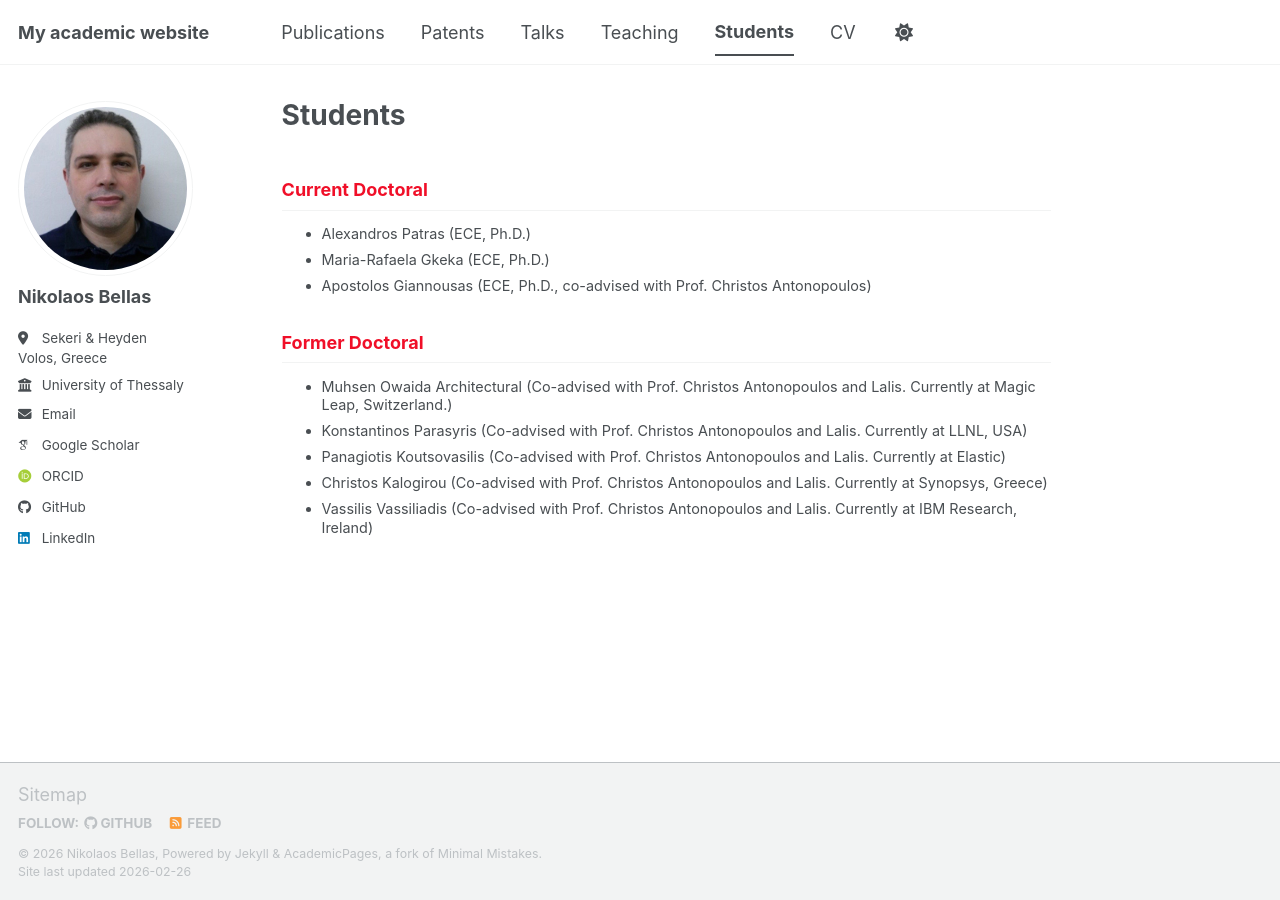
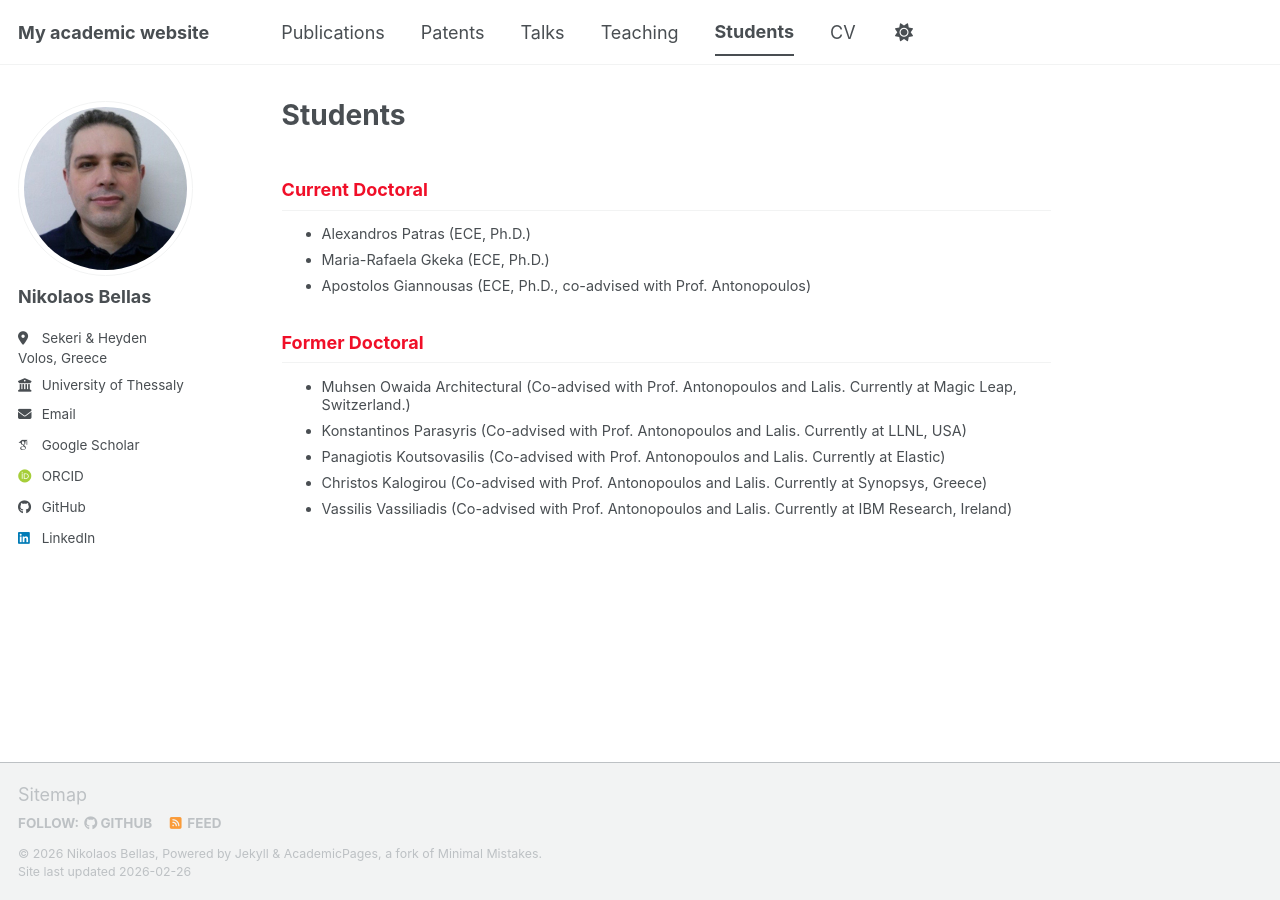
Before and after one commit to nbellas/nbellas.github.io, a Jekyll site: the page built from _pages/students.md, in a window 1280 px wide. Built offline with Jekyll 4.4.1, drawn with Linux system fonts in a browser that asks for light colours; some web fonts are replaced; a script bundle is joined from its source files by our own code; library files that are not in the unit come from our copies.

Commit message:
Update students.md

```diff
--- a/_pages/students.md
+++ b/_pages/students.md
@@ -14,16 +14,16 @@
 
 * Alexandros Patras (ECE, Ph.D.)
 * Maria-Rafaela Gkeka (ECE, Ph.D.)
-* Apostolos Giannousas (ECE, Ph.D., co-advised with Prof. Christos Antonopoulos)
+* Apostolos Giannousas (ECE, Ph.D., co-advised with Prof. Antonopoulos)
 
 
 
 <h2 style="color: #f00f28;">Former Doctοral</h2>
 
-* Muhsen Owaida Architectural (Co-advised with Prof. Christos Antonopoulos and Lalis. Currently at Magic Leap, Switzerland.)
-* Konstantinos Parasyris (Co-advised with Prof. Christos Antonopoulos and Lalis. Currently at LLNL, USA)
-* Panagiotis Koutsovasilis (Co-advised with Prof. Christos Antonopoulos and Lalis. Currently at Elastic)
-* Christos Kalogirou (Co-advised with Prof. Christos Antonopoulos and Lalis. Currently at Synopsys, Greece)
-* Vassilis Vassiliadis (Co-advised with Prof. Christos Antonopoulos and Lalis. Currently at IBM Research, Ireland)
+* Muhsen Owaida Architectural (Co-advised with Prof. Antonopoulos and Lalis. Currently at Magic Leap, Switzerland.)
+* Konstantinos Parasyris (Co-advised with Prof. Antonopoulos and Lalis. Currently at LLNL, USA)
+* Panagiotis Koutsovasilis (Co-advised with Prof. Antonopoulos and Lalis. Currently at Elastic)
+* Christos Kalogirou (Co-advised with Prof. Antonopoulos and Lalis. Currently at Synopsys, Greece)
+* Vassilis Vassiliadis (Co-advised with Prof. Antonopoulos and Lalis. Currently at IBM Research, Ireland)
 
 </div>
```
